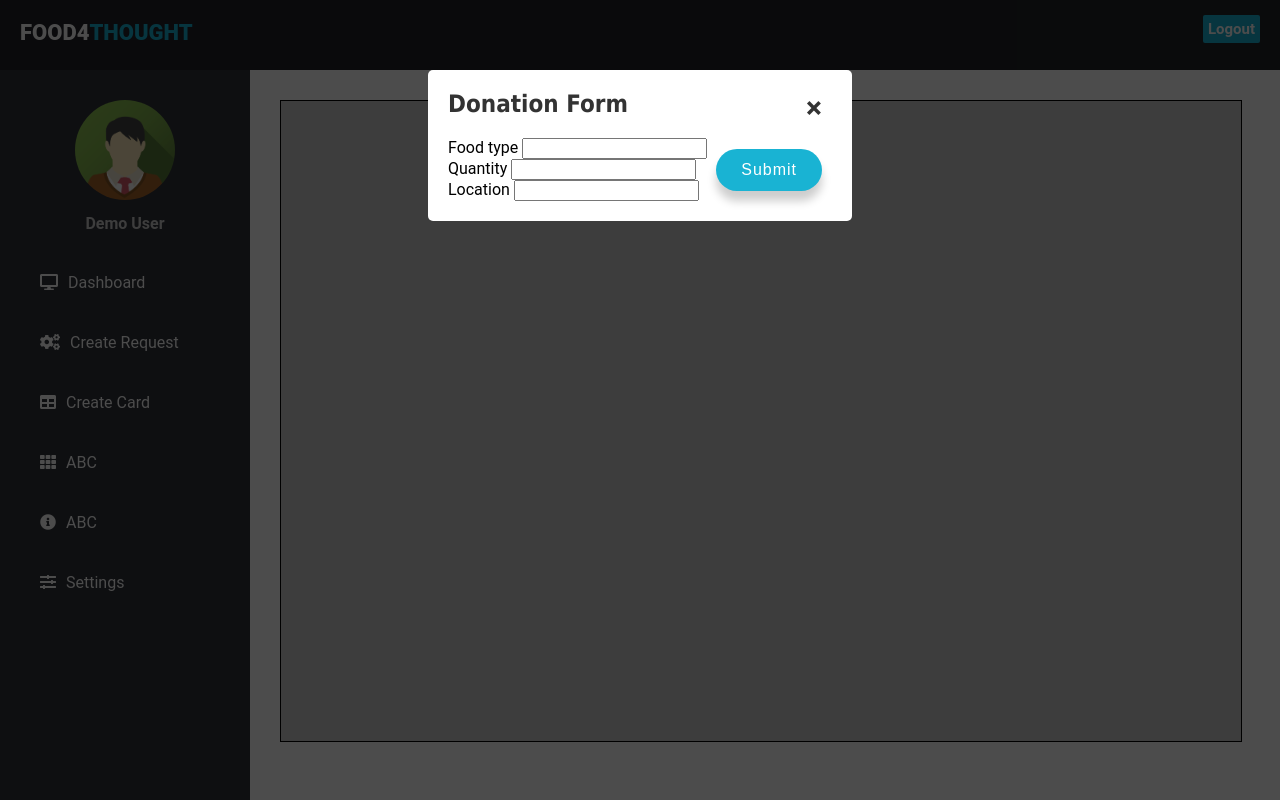
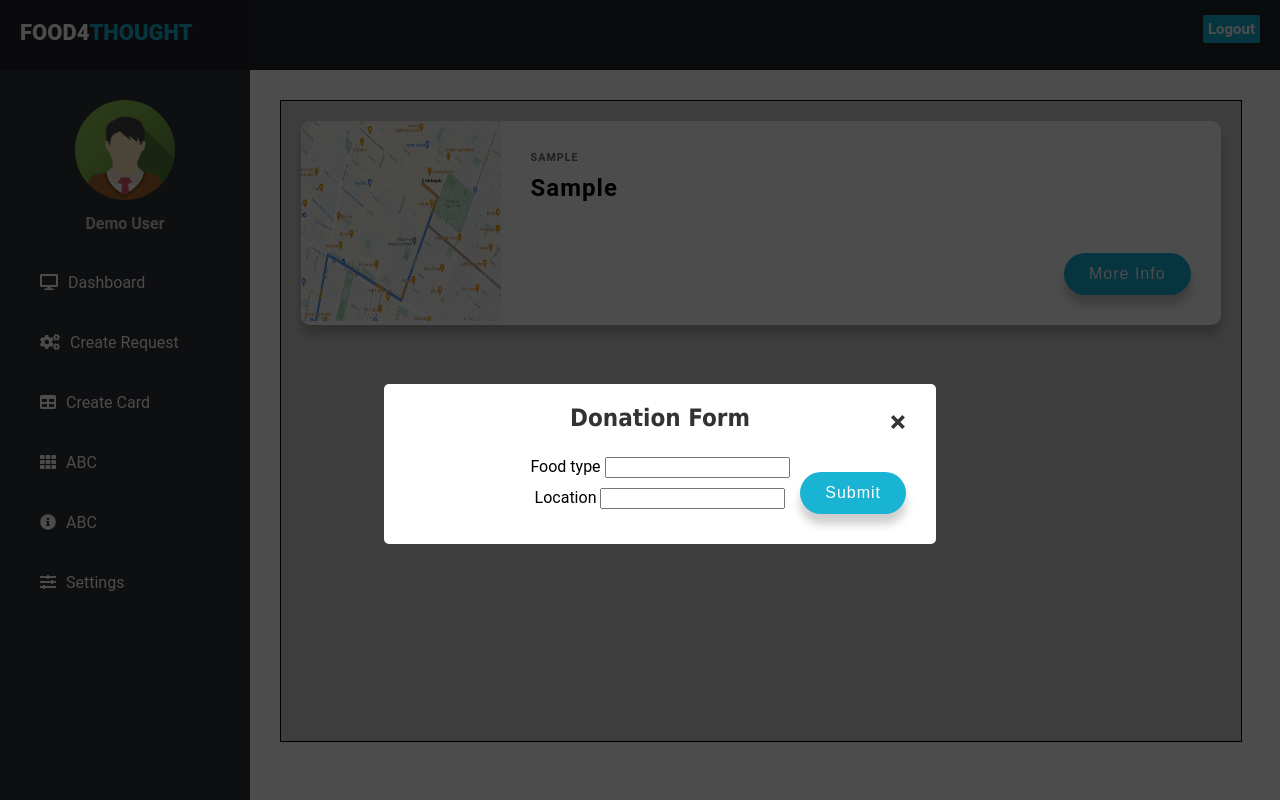
Before and after one commit to pAutowall/500-crore-wala-app, a PHP site: page /dashboard.php in a window 1280 px wide, after a click on "Create Request". Run offline with PHP 8.4, Linux system fonts and the light colour scheme; tables that the repository leaves empty or names only in its code hold one stand-in row (values such as "Sample post"); some libraries are stand-ins or nearby versions.

Commit message:
db connected to create request
Upon request creation, info will be stored in db and cards will be created instantly

```diff
--- a/css/dashboard.css
+++ b/css/dashboard.css
@@ -1,10 +1,10 @@
-body{
+body {
     margin: 0;
     padding: 0;
     font-family: "Roboto", sans-serif;
 }
 
-header{
+header {
     position: fixed;
     background: #22242A;
     padding: 20px;
@@ -12,7 +12,7 @@ header{
     height: 30px;
 }
 
-.left_area h3{
+.left_area h3 {
     color: #fff;
     margin: 0;
     text-transform: uppercase;
@@ -20,11 +20,11 @@ header{
     font-weight: 900;
 }
 
-.left_area span{
+.left_area span {
     color: #19B3D3;
 }
 
-.logout_btn{
+.logout_btn {
     padding: 5px;
     background: #19B3D3;
     text-decoration: none;
@@ -39,7 +39,7 @@ header{
     transition-property: background;
 }
 
-.logout_btn:hover{
+.logout_btn:hover {
     background: #0B87A6;
 }
 
@@ -53,20 +53,20 @@ header{
     height: 100%;
 }
 
-.sidebar .profile_image{
+.sidebar .profile_image {
     width: 100px;
     height: 100px;
     border-radius: 100px;
     margin-bottom: 10px;
 }
 
-.sidebar h4{
+.sidebar h4 {
     color: #ccc;
     margin-top: 0;
     margin-bottom: 20px;
 }
 
-.sidebar a{
+.sidebar a {
     color: #fff;
     display: block;
     width: 100%;
@@ -78,11 +78,11 @@ header{
     transition-property: background;
 }
 
-.sidebar a:hover{
+.sidebar a:hover {
     background: #19B3D3;
 }
 
-.sidebar i{
+.sidebar i {
     padding-right: 10px;
 }
 
@@ -99,71 +99,39 @@ header{
 
 
 
-.container-1{
+.container-1 {
     margin-top: 100px;
     background-color: rgba(51, 51, 51, 0.24);
     margin-right: 3%;
-  float:right;
+    float: right;
     border: 1px solid black;
     width: 75%;
     height: 80%;
     overflow: hidden;
-  overflow-y:scroll;
+    overflow-y: scroll;
 }
 
-.container-1 .containerlevel2{
+.container-1 .containerlevel2 {
     margin: 20px;
     border: 1px solid black;
 }
 
-.container-1 .containerlevel2 span{
+.container-1 .containerlevel2 span {}
 
-}
 /* .container-2{
   margin-left: 250px;
   height: 100vh;
   background-color:#2f323a;
-} */ */
+} */
 
-body {
-  font-family: Arial, sans-serif;
-  background-size: cover;
-  height: 100vh;
-}
 
-h1 {
-  text-align: center;
-  font-family: Tahoma, Arial, sans-serif;
-  color: #06D85F;
-  margin: 80px 0;
-}
 
-.box {
-  width: 40%;
-  margin: 0 auto;
-  background: rgba(255,255,255,0.2);
-  padding: 35px;
-  border: 2px solid #fff;
-  border-radius: 20px/50px;
-  background-clip: padding-box;
-  text-align: center;
-}
 
-.button {
-  font-size: 1em;
-  padding: 10px;
-  color: #fff;
-  border: 2px solid #06D85F;
-  border-radius: 20px/50px;
-  text-decoration: none;
-  cursor: pointer;
-  transition: all 0.3s ease-out;
-}
-.button:hover {
-  background: #06D85F;
-}
+
+
 
 .overlay {
+    align-content: center;
     position: fixed;
     top: 0;
     bottom: 0;
@@ -174,17 +142,23 @@ h1 {
     visibility: hidden;
     opacity: 0;
 }
+
 .overlay:target {
     visibility: visible;
     opacity: 1;
 }
+.form-group{
+    padding: 5px;
 
+}
 .popup {
-  margin: 70px auto;
+    object-fit: cover;
+    margin-top: 10%;
+    margin-left: 30%;
     padding: 20px;
     background: #fff;
     border-radius: 5px;
-  width: 30%;
+    width: 40%;
     position: relative;
     transition: all 5s ease-in-out;
 }
@@ -193,7 +167,9 @@ h1 {
     margin-top: 0;
     color: #333;
     font-family: Tahoma, Arial, sans-serif;
+    text-align: center
 }
+
 .popup .close {
     position: absolute;
     top: 20px;
@@ -204,13 +180,17 @@ h1 {
     text-decoration: none;
     color: #333;
 }
+
 .popup .close:hover {
     color: #06D85F;
 }
+
 .popup .content {
+    text-align: center;
     max-height: 30%;
     overflow: auto;
 }
+
 @import url('https://fonts.googleapis.com/css?family=Muli&display=swap');
 
 .course {
@@ -230,6 +210,7 @@ h1 {
     letter-spacing: 1px;
     text-transform: uppercase;
 }
+
 .course h2 {
     letter-spacing: 1px;
     margin: 10px 0;
@@ -272,11 +253,12 @@ h1 {
 }
 
 
-@media screen and (max-width: 700px){
-  .box{
+@media screen and (max-width: 700px) {
+    .box {
         width: 70%;
     }
-  .popup{
+
+    .popup {
         width: 70%;
     }
 }
--- a/dashboard.php
+++ b/dashboard.php
@@ -1,6 +1,30 @@
 <?php
-// include("auth_session.php");
-?>
+include("connection.php");
+if(isset($_POST['foodtype']) && isset($_POST['location']))
+{
+    $foodtype = $_POST["foodtype"];
+    $location = $_POST["location"];
+    $host = "localhost";
+    $dbUsername = "root";
+    $dbPassword = "";
+    $dbName = "loginsystem";
+    $conn = new mysqli($host, $dbUsername, $dbPassword, $dbName);
+    if ($conn->connect_error) {
+        die('Could not connect to the database.');
+    }
+
+    $sql = "INSERT INTO food (foodtype, location) VALUES ( '$foodtype', '$location')";   // Use you own column name from login table
+    if (!mysqli_query($conn, $sql)) {
+        echo "Error: " . mysqli_error($conn);
+    }
+    mysqli_close($conn);
+}
+
+$query="select * from food";
+$result=mysqli_query($con,$query);
+
+
+      ?>
 <!DOCTYPE html>
 <html lang="en" dir="ltr">
 
@@ -42,35 +66,45 @@
         <!--sidebar end-->
     </section>
 
-    <!-- <div class="content"></div> -->
+
 
 
 
     <div id="box1" class="container-1">
+    <?php while($rows=mysqli_fetch_assoc($result)){?>
+         <div class="courses-container">
+          <div class="course">
+            <div class="course-preview">
+              <img src="img/map.jpg" height="200" width="200">
+            </div>
+            <div class="course-info">
+              <div class="progress-container">
+                <div class="progress"></div>
+              </div>
+              <h6><?php echo $rows['location']; ?></h6>
+              <h2><?php echo $rows['foodtype']; ?></h2>
+              <button class="btn">More Info</button>
+
+            </div>
 
         </div>
+        <?php } ?>
 
         <div id="popup1" class="overlay">
             <div class="popup">
                 <h2>Donation Form</h2>
                 <a class="close" href="#">&times;</a>
                 <div class="content">
-                    <form>
+                    <form action="<?php echo htmlspecialchars($_SERVER["PHP_SELF"]); ?>" method="POST">
                         <div class="form-group">
-                            <label for="name">Food type</label>
-                            <input id="name" type="text">
+                            <label for="foodtype">Food type</label>
+                            <input id="foodtype" type="foodtype" name="foodtype">
 
                         </div>
 
                         <div class="form-group">
-                            <label for="email">Quantity</label>
-                            <input id="email" type="email">
-
-                        </div>
-
-                        <div class="form-group">
-                            <label for="password">Location</label>
-                            <input id="password" type="password" name="password">
+                            <label for="location">Location</label>
+                            <input id="location" type="location" name="location">
                         </div>
 
 
@@ -84,6 +118,7 @@
                 </div>
             </div>
         </div>
+
         <div class="container-2">
 
         </div>
```
Also changed, not shown: css/index.css (+84 -73 lines), css/my-login.css (+5 -4 lines), forgot.html (+4 -4 lines), js/my-login.js (+11 -12 lines), test.php (added, +48 -0 lines). Lines whose indentation alone changed are shown as unchanged.
